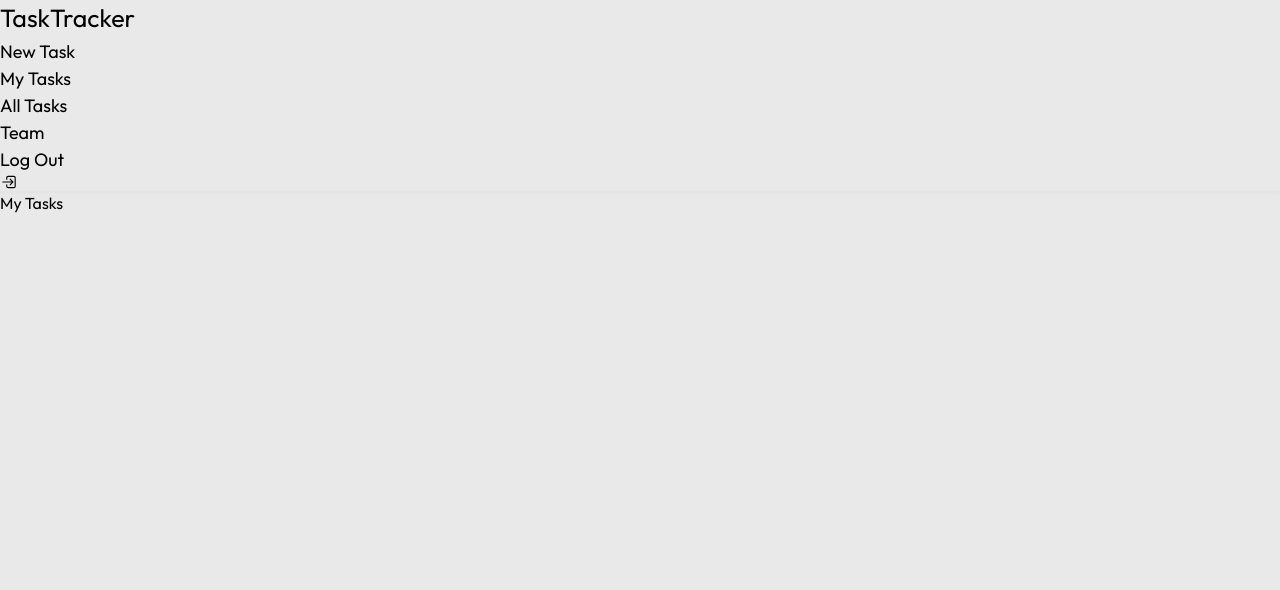
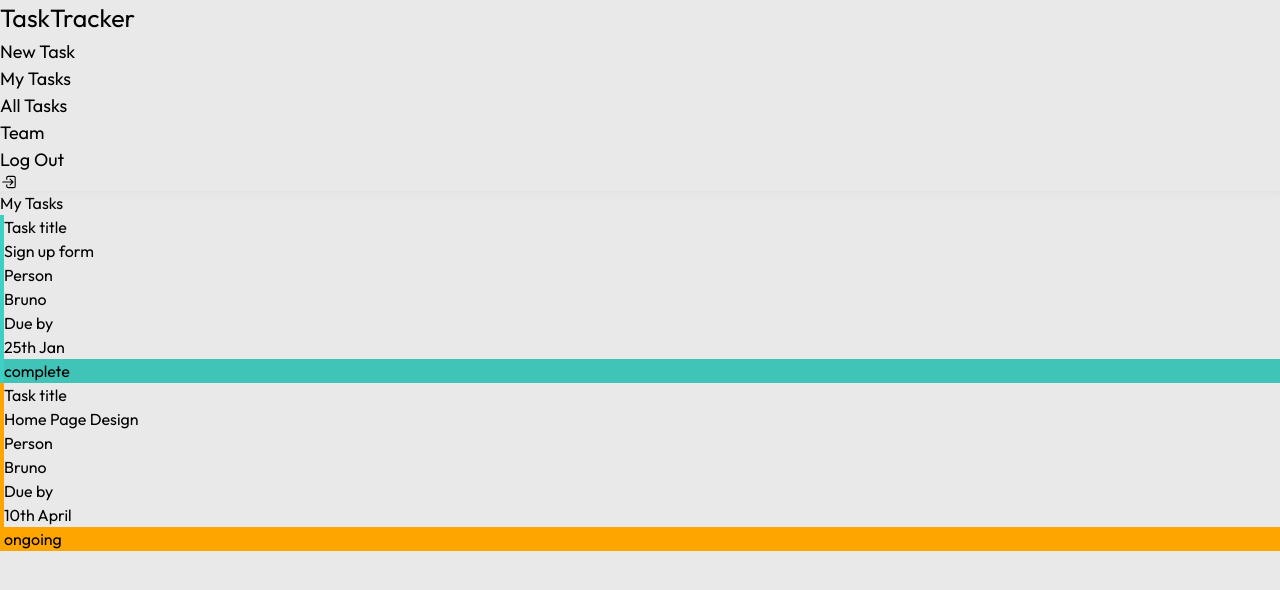
Before and after one commit to brunoFernandes21/react-task-tracker-2024, a React (Vite) app: page /my-tasks in a window 1280 px wide. Shown: the top 590 px of the page. Built offline with nearby package versions, Linux system fonts and the light colour scheme; the HTML template or start-up script is replaced by a standard one.

Commit message:
add to my tasks page

```diff
--- a/src/App.jsx
+++ b/src/App.jsx
@@ -18,7 +18,7 @@ const App = () => {
         <Routes>
           <Route path="/" element={<Dashboard tasks={tasks} setTasks={setTasks}/>}/>
           <Route path="/new-task" element={<NewTask/>}/>
-          <Route path="/my-tasks" element={<MyTasks/>}/>
+          <Route path="/my-tasks" element={<MyTasks tasks={tasks} setTasks={setTasks}/>}/>
           <Route path="/tasks" element={<Tasks tasks={tasks}/>}/>
           <Route path="/team" element={<Team/>}/>
           <Route path="/landing-page" element={<LandingPage/>}/>
--- a/src/components/TasksList.jsx
+++ b/src/components/TasksList.jsx
@@ -27,4 +27,11 @@ export const allTasks = [
       due: "10th Feb",
       status: "overdue",
     },
+    {
+      id: 5,
+      person: "Bruno",
+      title: "Home Page Design",
+      due: "10th April",
+      status: "ongoing",
+    },
   ]
--- a/src/pages/MyTasks.jsx
+++ b/src/pages/MyTasks.jsx
@@ -1,10 +1,19 @@
-import React from "react";
+import Task from "../components/Task";
 
-const MyTasks = () => {
+Task
+const MyTasks = ( { tasks, setTasks}) => {
+
+  const filteredTasks = tasks.filter((task) => {
+    return task.person === "Bruno"
+})
   return (
     <main className="mt-10">
       <h1 className="text-lg text-gray-500">My Tasks</h1>
-      <section className=""></section>
+      <section className="mt-10">
+        {filteredTasks.map((task) => (
+          <Task key={task.id} task={task}/>
+        ))}
+      </section>
     </main>
   );
 };
```
